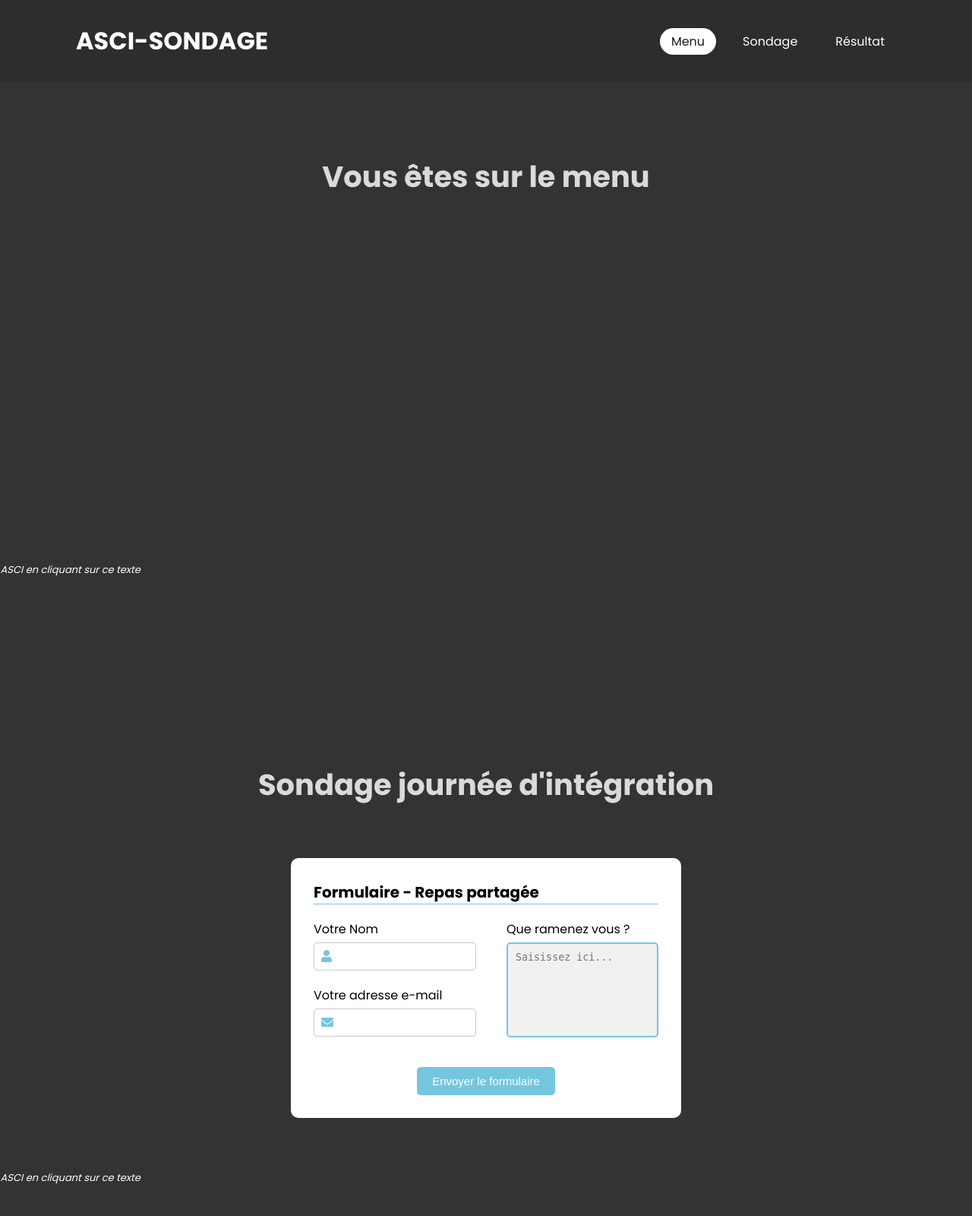
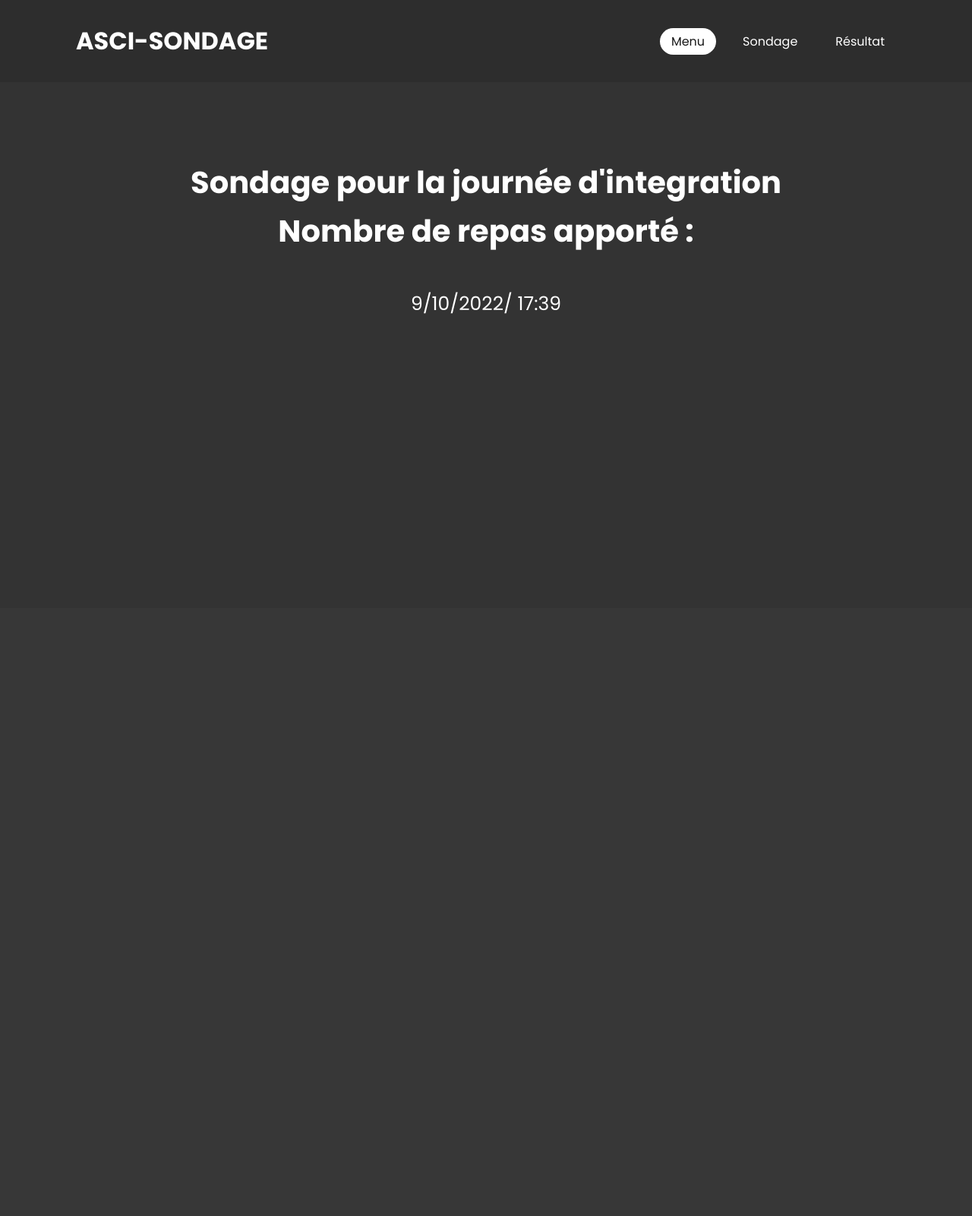
Before and after one commit to Lucasaw2/Sondage, a PHP site: page / in a window 1280 px wide. Shown: the whole page at 76% size. After the commit the page ends 413 px from the top, so only its background shows below. Run offline with PHP 8.4, Linux system fonts and the light colour scheme; some libraries are stand-ins or nearby versions.

Commit message:
Java opérationel

```diff
--- a/Styles/styles.css
+++ b/Styles/styles.css
@@ -65,23 +65,22 @@
 /*
     On crée deux class qui affiche et cache se qui appeler par c'est deux class
 */
-    .hidden
-    {
-        display: none;
-    }
-    .show
-    {
-        display: block;
-    }
+section.hidden
+{
+    display: none;
+}
+section.show
+{
+    display:flex
+}
 /*
     Mise en forme de la page sondage
 */
-.section_sondage
+section.section_sondage
 {
     position: relative;
     width: 100%;
     height: 100vh;
-    display: flex;
     justify-content: center;
     align-items: center;
     min-height: 100vh;
@@ -222,12 +221,11 @@
 /*
     Modification de la page menu
 */
-.section_menu
+section.section_menu
 {
     position: relative;
     width: 100%;
     height: 100vh;
-    display: flex;
     justify-content: center;
     align-items: center;
     min-height: 100vh;
--- a/vues/v_body_strawpoll.php
+++ b/vues/v_body_strawpoll.php
@@ -30,11 +30,16 @@
             <li><a href="#" class="result_button">Résultat</a></li>
         </ul>
     </header>
-    <section class="section_menu">
-        <h1 id="title">Vous êtes sur le menu</h1>
-        <p id="pub-asci"><em><a href="https://asci-asso.fr/accueil-asci/">Inscrivez vous à ASCI en cliquant  sur ce texte</a></em></p>
+    <section class="section_menu show">
+    <h1 class="title_home">Sondage pour la journée d'integration</h1>
+        <div>
+
+        </div>
+        <p class="title_food">Nombre de repas apporté :</p>
+        <p><script href="text/javascript" src="Script/script_horloge.js"></script></p>
     </section>
-    <section class="section_sondage">
+    </section>
+    <section class="section_sondage hidden">
         <h1 id="title">Sondage journée d'intégration</h1>
         <form>
             <h1>Formulaire - Repas partagée</h1>
```
